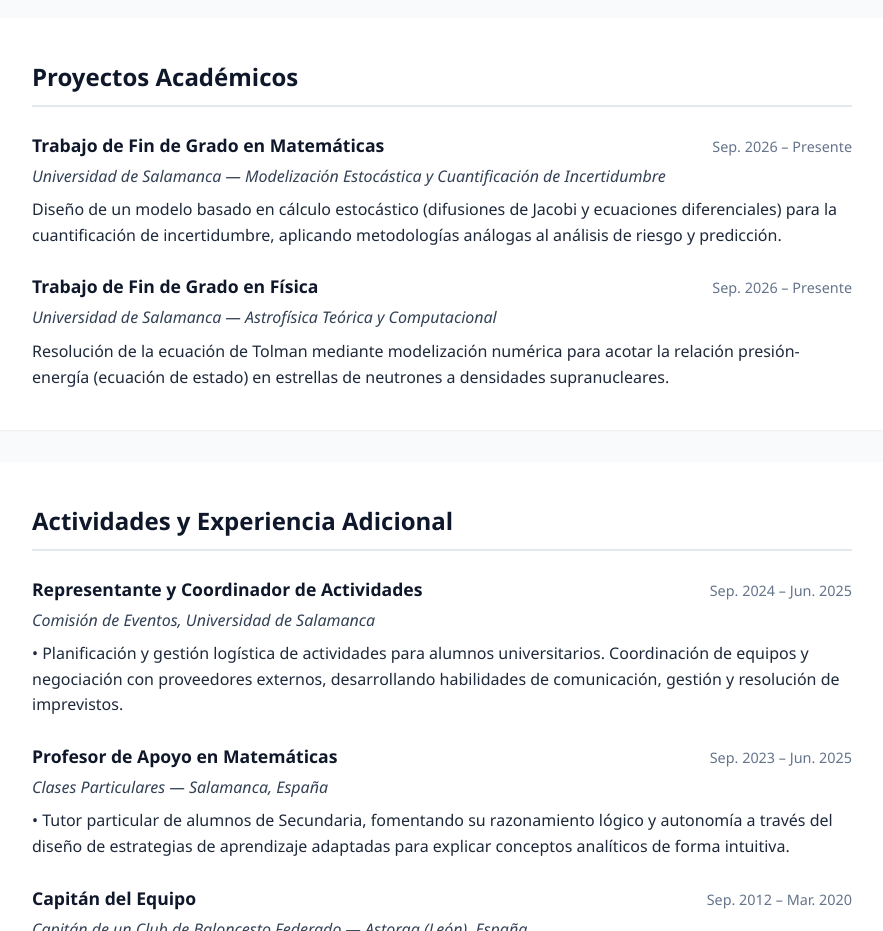
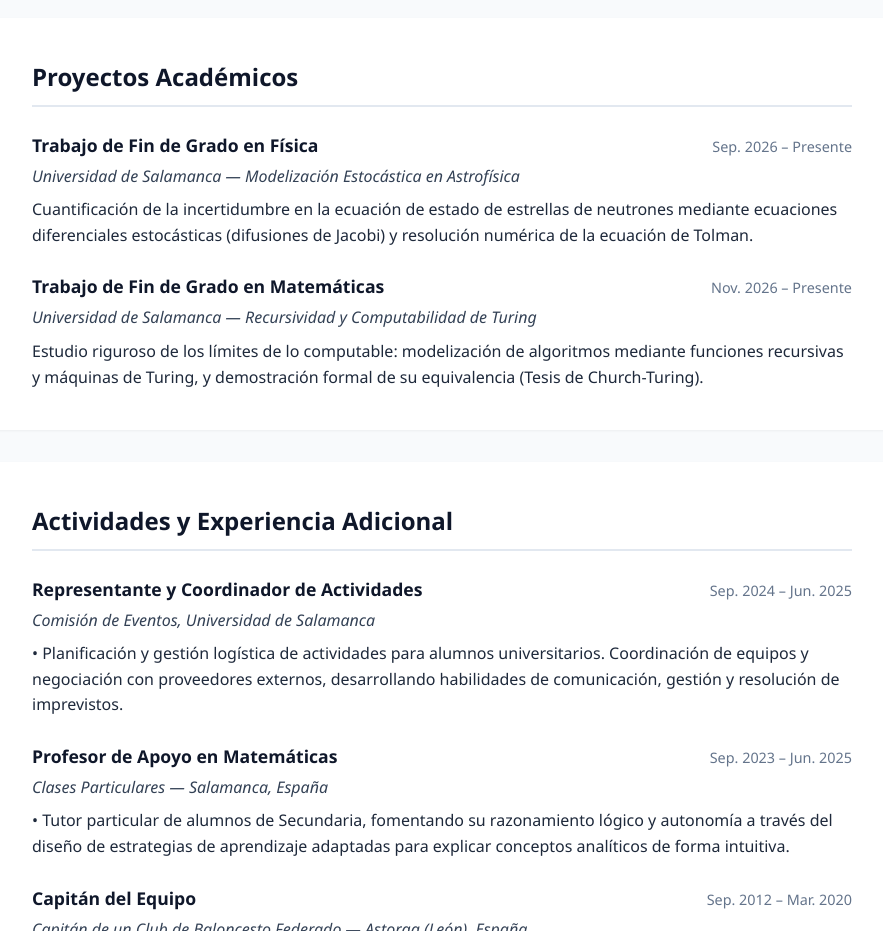
Before and after one commit to davidfernandezfraile/CV, a plain HTML site: page index.html in a window 1280 px wide. Shown: the part 1280-2211 px from the top of the page, without its empty margins (198-1081 px from the left). Drawn offline with Linux system fonts and the light colour scheme.

Commit message:
Update index.html
Cambios en los TFG's

```diff
--- a/index.html
+++ b/index.html
@@ -231,7 +231,7 @@
                 <a href="mailto:fdezfraile.david@gmail.com">fdezfraile.david@gmail.com</a> |
                 <a href="https://linkedin.com/in/david-fernandez-fraile" target="_blank">LinkedIn</a>
             </div>
-            <a href="CV_David_Fernandez.pdf" download="CV_David_Fernandez_Fraile.pdf" class="btn-download">
+            <a href="CV-David FernandezFraile.pdf" download="CV-David FernandezFraile.pdf" class="btn-download">
                 <svg xmlns="http://www.w3.org/2000/svg" viewBox="0 0 24 24">
                     <path d="M19 9h-4V3H9v6H5l7 7 7-7zM5 18v2h14v-2H5z"/>
                 </svg>
@@ -275,19 +275,19 @@
             <h2>Proyectos Académicos</h2>
             <div class="item">
                 <div class="item-header">
-                    <span class="item-title">Trabajo de Fin de Grado en Matemáticas</span>
+                    <span class="item-title">Trabajo de Fin de Grado en Física</span>
                     <span class="item-date">Sep. 2026 – Presente</span>
                 </div>
-                <div class="item-subtitle">Universidad de Salamanca — Modelización Estocástica y Cuantificación de Incertidumbre</div>
-                <p class="item-desc">Diseño de un modelo basado en cálculo estocástico (difusiones de Jacobi y ecuaciones diferenciales) para la cuantificación de incertidumbre, aplicando metodologías análogas al análisis de riesgo y predicción.</p>
+                <div class="item-subtitle">Universidad de Salamanca — Modelización Estocástica en Astrofísica</div>
+                <p class="item-desc">Cuantificación de la incertidumbre en la ecuación de estado de estrellas de neutrones mediante ecuaciones diferenciales estocásticas (difusiones de Jacobi) y resolución numérica de la ecuación de Tolman.</p>
             </div>
             <div class="item">
                 <div class="item-header">
-                    <span class="item-title">Trabajo de Fin de Grado en Física</span>
-                    <span class="item-date">Sep. 2026 – Presente</span>
+                    <span class="item-title">Trabajo de Fin de Grado en Matemáticas</span>
+                    <span class="item-date">Nov. 2026 – Presente</span>
                 </div>
-                <div class="item-subtitle">Universidad de Salamanca — Astrofísica Teórica y Computacional</div>
-                <p class="item-desc">Resolución de la ecuación de Tolman mediante modelización numérica para acotar la relación presión-energía (ecuación de estado) en estrellas de neutrones a densidades supranucleares.</p>
+                <div class="item-subtitle">Universidad de Salamanca — Recursividad y Computabilidad de Turing</div>
+                <p class="item-desc">Estudio riguroso de los límites de lo computable: modelización de algoritmos mediante funciones recursivas y máquinas de Turing, y demostración formal de su equivalencia (Tesis de Church-Turing).</p>
             </div>
         </section>
 
```
